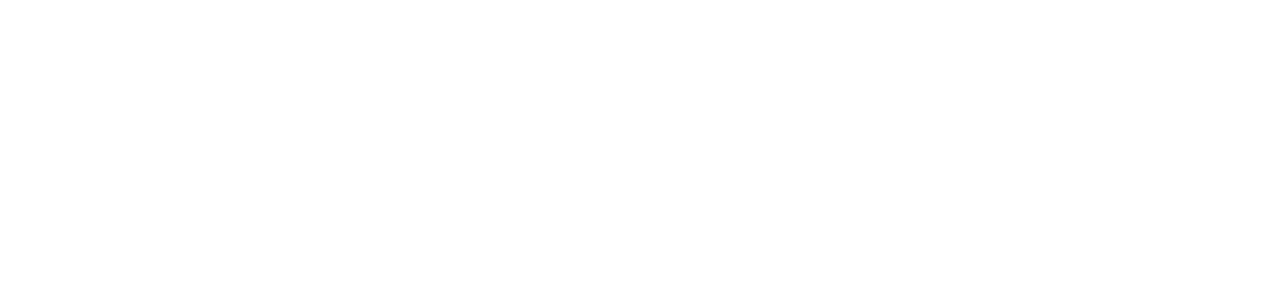
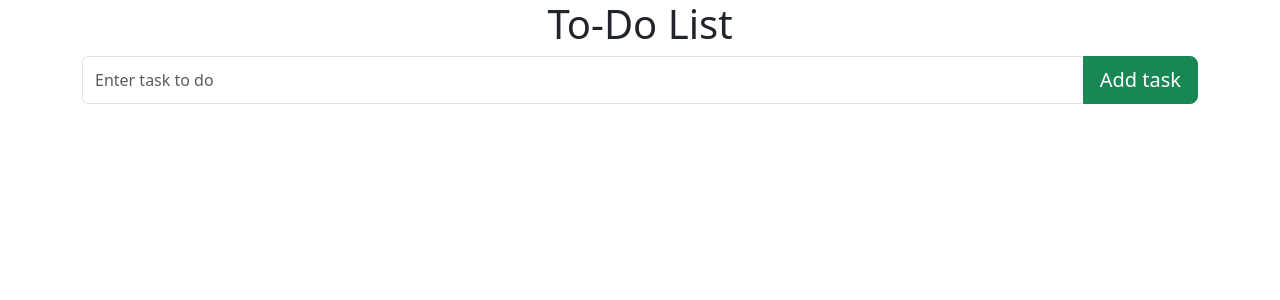
Before and after one commit to pesto-students/p7-mohammad-PotzarellaMozarella, a React (Create React App) app in the folder Week-9/to-do-list/: page / in a window 1280 px wide. Shown: the top 300 px of the page. Built offline with nearby package versions, Linux system fonts and the light colour scheme.

Commit message:
Title and add task input form added

```diff
--- a/Week-9/to-do-list/src/App.js
+++ b/Week-9/to-do-list/src/App.js
@@ -3,10 +3,21 @@
 import 'bootstrap/dist/css/bootstrap.min.css';
 import { FontAwesomeIcon } from '@fortawesome/react-fontawesome';
 import { faCircleCheck, faPen, faTrashCan } from '@fortawesome/free-solid-svg-icons';
-
+import {taskInputForm} from './Components/Form';
 
 function App() {
+   return (
+    <div className="container App">
+      {/* Title */}
+      <h1>To-Do List</h1>
 
+       {/* Form to add tasks to-do */}
+      <div className="input-group mb-3">
+        <input type="text" className="form-control" placeholder="Enter task to do" aria-label="Recipient's username" aria-describedby="button-addon2"/>
+        <button className="btn btn-lg btn-success" type="button" id="button-addon2">Add task</button>
+      </div>
+    </div>
+  );
 }
 
 export default App;
```
